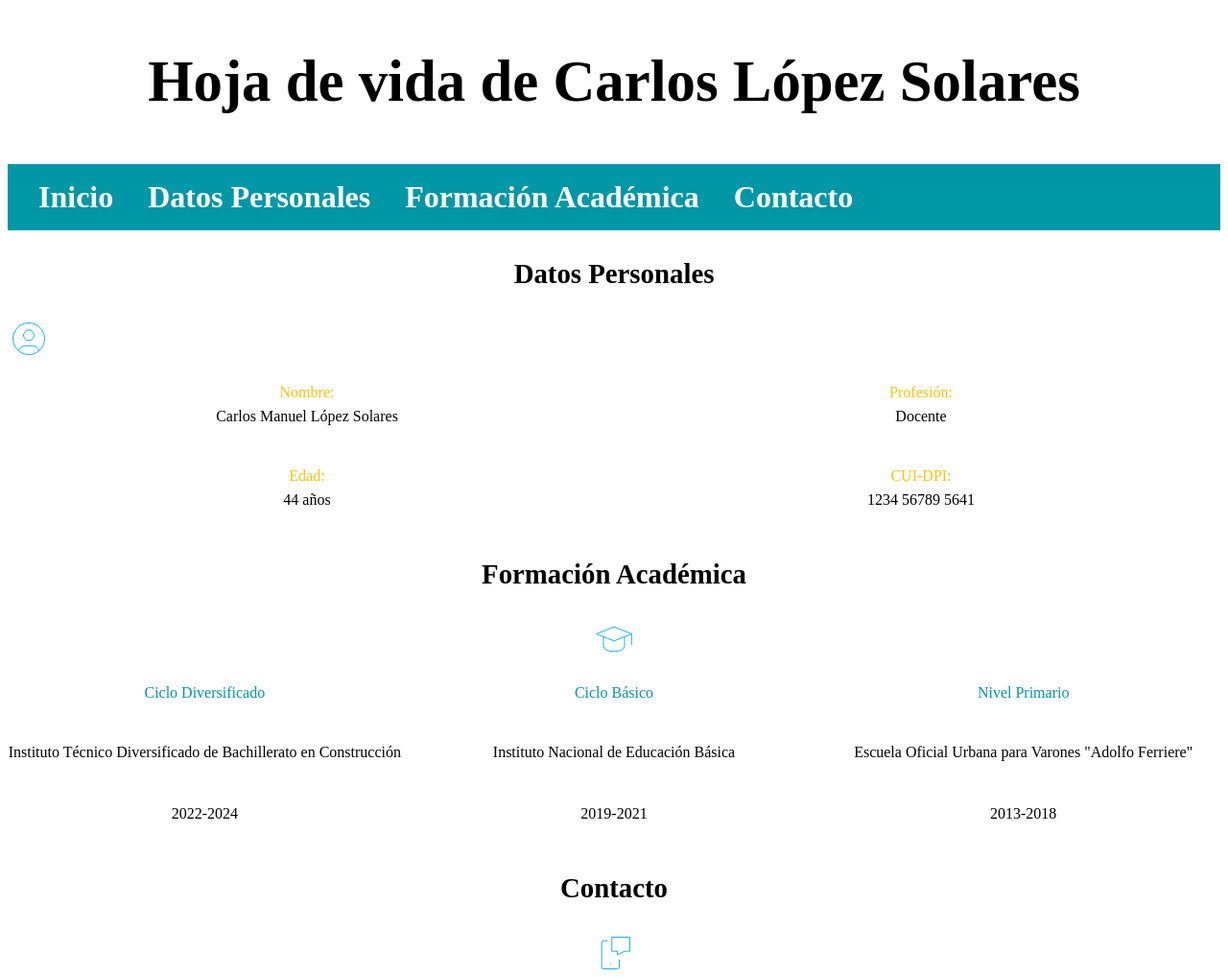
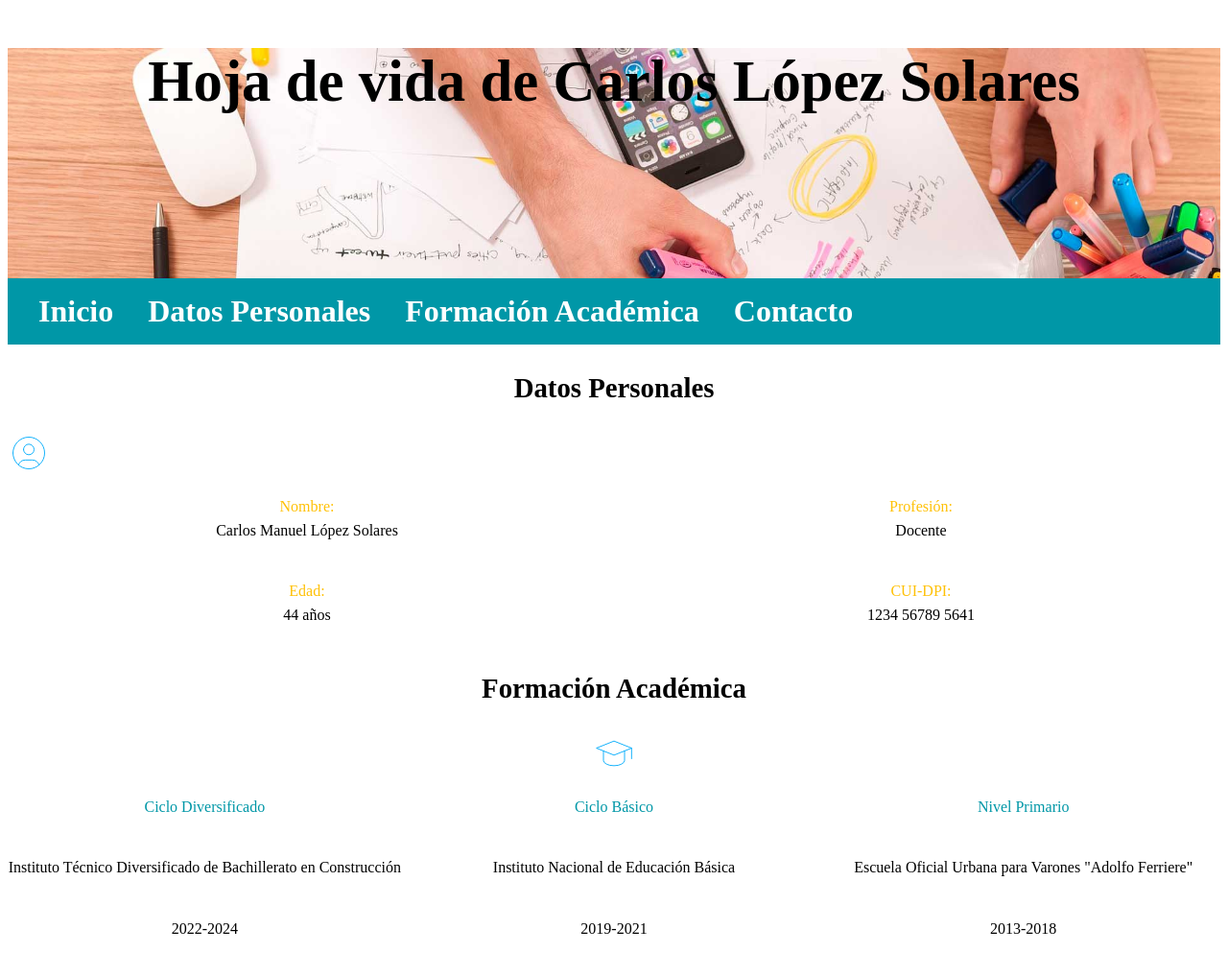
Before and after one commit to carlossolares/cv, a plain HTML site: page index.html in a window 1280 px wide. Shown: the top 1018 px of the page at 96% size. Drawn offline with Linux system fonts and the light colour scheme.

Commit message:
Update style.css

```diff
--- a/style.css
+++ b/style.css
@@ -65,7 +65,7 @@ width: 100%;
     max-width: 1200px;
 }
 
-.fondo{
+.fondo-contenido{
     background-image: url(../fondo.jpg);
     background-repeat: no-repeat;
     background-size: cover;
```
